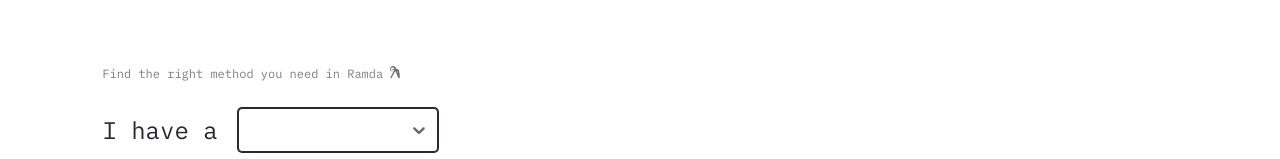
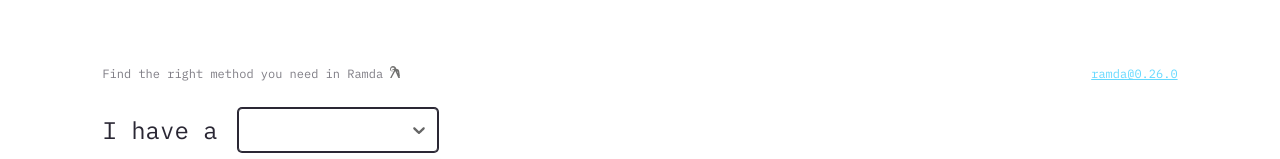
Before and after one commit to davesnx/learn-ramda, a React (Create React App) app: page / in a window 1280 px wide. Shown: the top 159 px of the page. Built offline with nearby package versions, Linux system fonts and the light colour scheme.

Commit message:
feat: Add ramda link to version 26.0

```diff
--- a/ramda-docs/what-function-should-I-use-data.json
+++ b/ramda-docs/what-function-should-I-use-data.json
@@ -595,10 +595,10 @@
     "action": "change every value",
     "func": [
       {
-        "name": "map"
+        "name": "mapObjIndexed"
       },
       {
-        "name": "mapObjIndexed"
+        "name": "map"
       }
     ]
   },
--- a/src/App.jsx
+++ b/src/App.jsx
@@ -43,10 +43,28 @@ const Sentence = styled.div`
   line-height: 1.25;
 `
 
-const Description = styled.div`
+const Title = styled.div`
+  display: flex;
+  justify-content: space-between;
+  align-items: center;
+  margin-bottom: 3vh;
+`
+
+const Description = styled.p`
+  margin: 0;
   opacity: 0.6;
   font-size: 12px;
-  margin-bottom: 3vh;
+`
+
+const Version = styled.a`
+  margin: 0;
+  opacity: 0.6;
+  font-size: 12px;
+
+
+  &:hover {
+    opacity: 0.8;
+  }
 `
 
 const Content = styled.main`
@@ -98,9 +116,14 @@ const App = props => {
   return (
     <Fragment>
     <Header>
-      <Description>
-        Find the right method you need in Ramda <RamdaIcon />
-      </Description>
+      <Title>
+        <Description>
+          Find the right method you need in Ramda <RamdaIcon />
+        </Description>
+        <Version target='_blank' rel='noopener noreferrer' href='https://github.com/ramda/ramda/releases/tag/0.26.0'>
+          ramda@0.26.0
+        </Version>
+      </Title>
       <Sentence>
         I have a
         <SelectWrapper>
```
Also changed, not shown: src/data.json.
